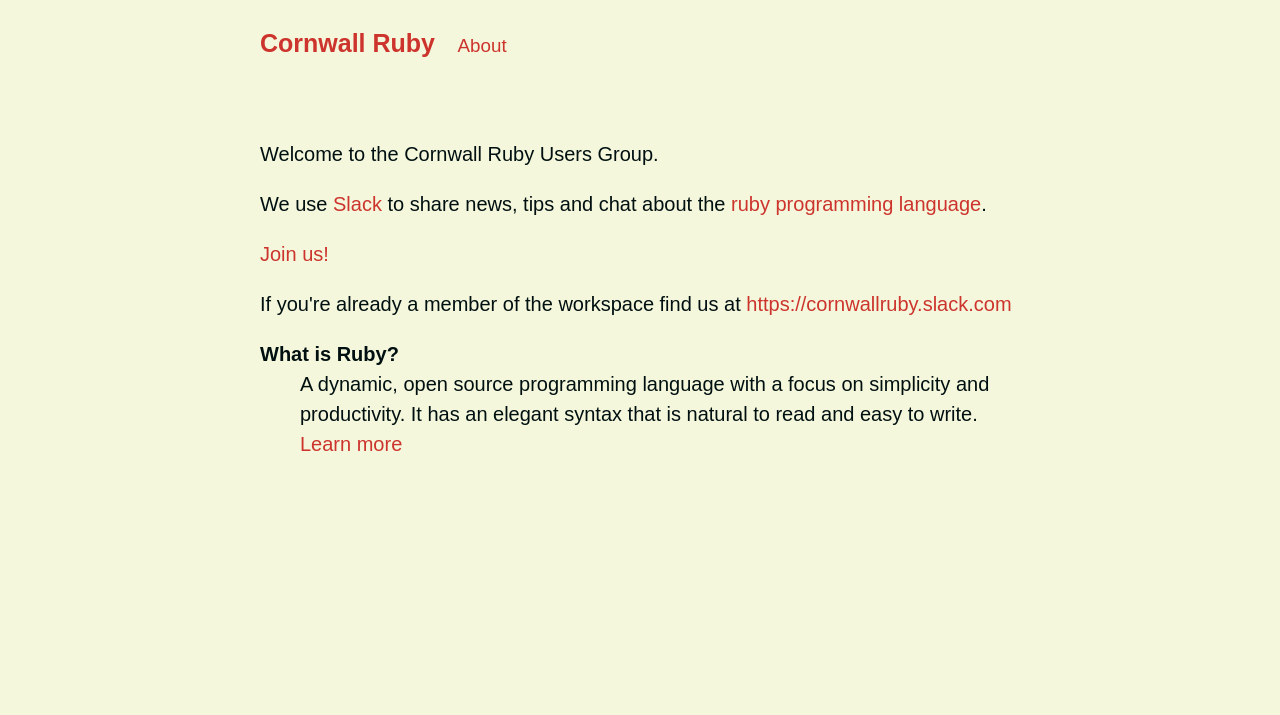
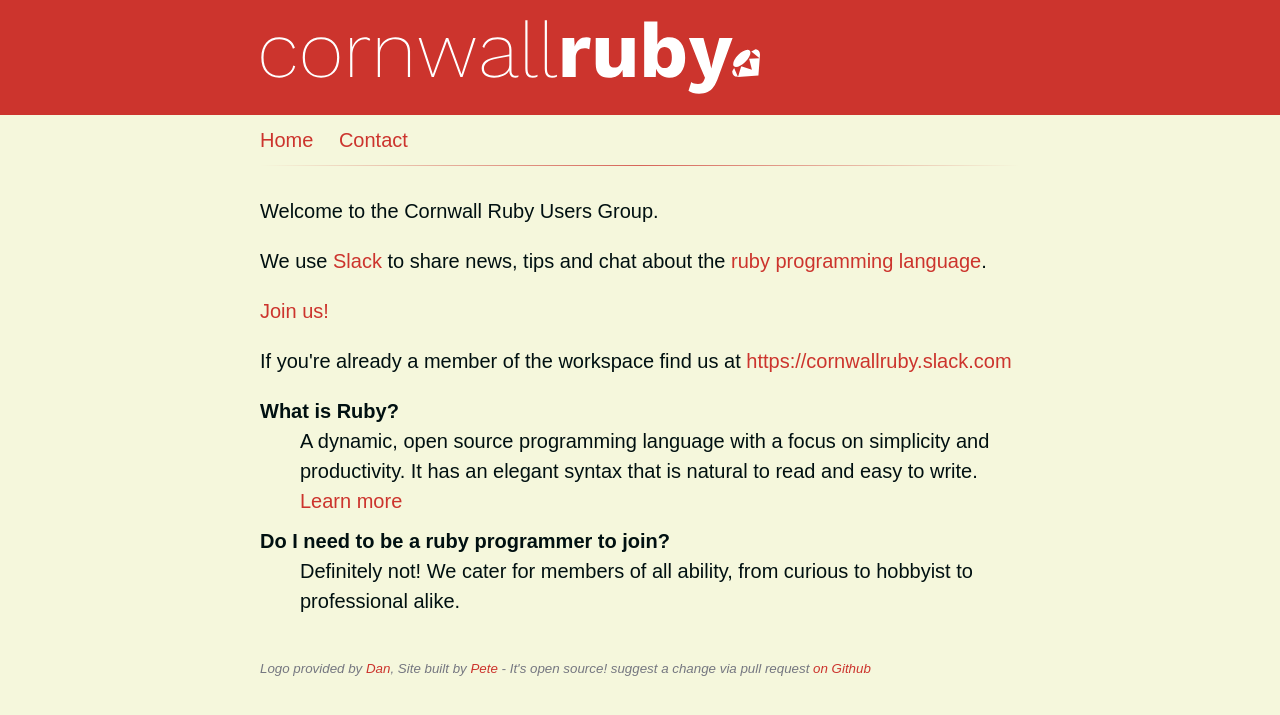
Before and after one commit to wadtech/cornwall-rug, a Jekyll site: the page built from index.html, in a window 1280 px wide. Shown: the top 715 px of the page. Built offline with Jekyll 4.4.1, drawn with Linux system fonts in a browser that asks for light colours.

Commit message:
new logo. also assorted bits and bobs

```diff
--- a/_config.yml
+++ b/_config.yml
@@ -11,14 +11,13 @@ author:
 path:
 url:  'https://cornwallruby.co.uk'
 
-
 ########
 # more settings
 markdown: kramdown
 
 sass:
   sass_dir: css
-  style:    expanded
+  style: compressed
 
 permalink: /:title.html
 
--- a/_layouts/default.html
+++ b/_layouts/default.html
@@ -9,25 +9,43 @@
   </head>
   <body>
 
+    <header class="masthead">
+      <div class="masthead-banner">
         <div class="container">
-<header class="masthead">
           <h3 class="masthead-title">
-     <a href="/">{{ site.title }}</a>
+            <a href="/"><img src="/img/crug-white.svg" alt="Cornwall Ruby"></a>
+          </h3>
+        </div>
+      </div>
+
+      <div class="container">
+
+        <nav role="main" class="menu">
+          <div class="menu-item">
+            <a href="/">Home</a>
+          </div>
             {% if site.posts.size > 0 %}
-     <small>
-        &nbsp;&nbsp;&nbsp;<a href="{{ site.path }}/news.html">News</a>
-     </small>
+            <div class="menu-item">
+              <a href="{{ site.path }}/news.html">News</a>
+            </div>
             {% endif %}
-     <small>
-        &nbsp;&nbsp;&nbsp;<a href="{{ site.path }}/contact.html">About</a>
-     </small>
-   </h3>
+          <div class="menu-item">
+            <a href="{{ site.path }}/contact.html">Contact</a>
+          </div>
+        </nav>
+        <hr />
+      </div>
     </header>
-
+    <div class="container">
       <div id="content">
         {{ content }}
       </div>
+    </div>
 
-</div><!-- .container -->
+    <footer>
+      <div class="container">
+        <small>Logo provided by <a href="https://twitter.com/dannetherton">Dan</a>, Site built by <a href="https://twitter.com/mellett68">Pete</a> - It's open source! suggest a change via pull request <a href="https://github.com/wadtech/cornwall-rug">on Github</a></small>
+      </div>
+    </footer>
   </body>
 </html>
--- a/css/_settings.scss
+++ b/css/_settings.scss
@@ -6,7 +6,7 @@ $black: #001011;
 $white: #f5f7dc;
 $grey: #757780;
 
-$font-family:       sans-serif;
+$font-family:       Arial, Helvetica, sans-serif;
 
 $code-font-family:  monospace;
 
--- a/css/style.scss
+++ b/css/style.scss
@@ -17,6 +17,13 @@ html {
 body {
   color:            $body-color;
   background-color: $body-background-color;
+  margin: 0; padding: 0;
+}
+
+hr {
+    border: 0;
+    height: 1px;
+    background-image: linear-gradient(to right, rgba(0, 0, 0, 0), rgba($ruby-red, 0.75), rgba(0, 0, 0, 0));
 }
 
 //////////////
@@ -185,9 +192,7 @@ table {
 //  Masthead
 
 .masthead {
-  padding-top:    1rem;
-  padding-bottom: 1rem;
-  margin-bottom: 3rem;
+  margin-bottom: 1.5rem;
 
  .masthead-title {
     margin-top: 0;
@@ -207,6 +212,38 @@ table {
   }
 }
 
+.masthead-banner {
+  padding-top:    1rem;
+  padding-bottom: 1rem;
+
+  background-color: $ruby-red;
+
+  & img {
+    margin: 0;
+    max-width: 500px;
+  }
+}
+
+.menu {
+  padding-top: .5rem;
+}
+
+footer {
+  padding-top: 1rem;
+  padding-bottom: 1rem;
+
+  color: $grey;
+  font-style: italic;
+  font-size: .8rem;
+}
+
+.menu-item {
+  display: inline-block;
+
+  &:not(:first-child) {
+    margin-left: 1rem;
+  }
+}
 
 //////////////////////////
 // Posts
--- a/index.html
+++ b/index.html
@@ -8,8 +8,8 @@ title: Welcome
   We use <a href="https://slack.com">Slack</a> to share news, tips and chat about the <a href="https://ruby-lang.org">ruby programming language</a>.
 </p>
 
-<p>
-  <a href="https://join.slack.com/t/cornwallruby/shared_invite/enQtMjgwMTUyOTM0NzA1LWE3ZjBkYzRlMTE0YTcwZmJmZDI1MGUxODBkZDQ2NTY2MWQwYjYxOTg0NzE5ZWM0Y2MyNTJiNTI4ZTRmMDc0OWI">Join us!</a>
+<p class="join">
+  <a class="join-us" href="https://join.slack.com/t/cornwallruby/shared_invite/enQtMjgwMTUyOTM0NzA1LWE3ZjBkYzRlMTE0YTcwZmJmZDI1MGUxODBkZDQ2NTY2MWQwYjYxOTg0NzE5ZWM0Y2MyNTJiNTI4ZTRmMDc0OWI">Join us!</a>
 </p>
 
 <p>
@@ -19,4 +19,7 @@ title: Welcome
 <dl>
   <dt>What is Ruby?</dt>
   <dd>A dynamic, open source programming language with a focus on simplicity and productivity. It has an elegant syntax that is natural to read and easy to write. <a href="https://ruby-lang.org">Learn more</a></dd>
+
+  <dt>Do I need to be a ruby programmer to join?</dt>
+  <dd>Definitely not! We cater for members of all ability, from curious to hobbyist to professional alike.</dd>
 </dl>
--- a/something.html
+++ /dev/null
@@ -1,5 +0,0 @@
----
-layout: default
-title: Something
----
-Wheeeeeeeee!!!!!!!!!
```
Also changed, not shown: img/crug-white.svg (added). Lines whose indentation alone changed are shown as unchanged.
